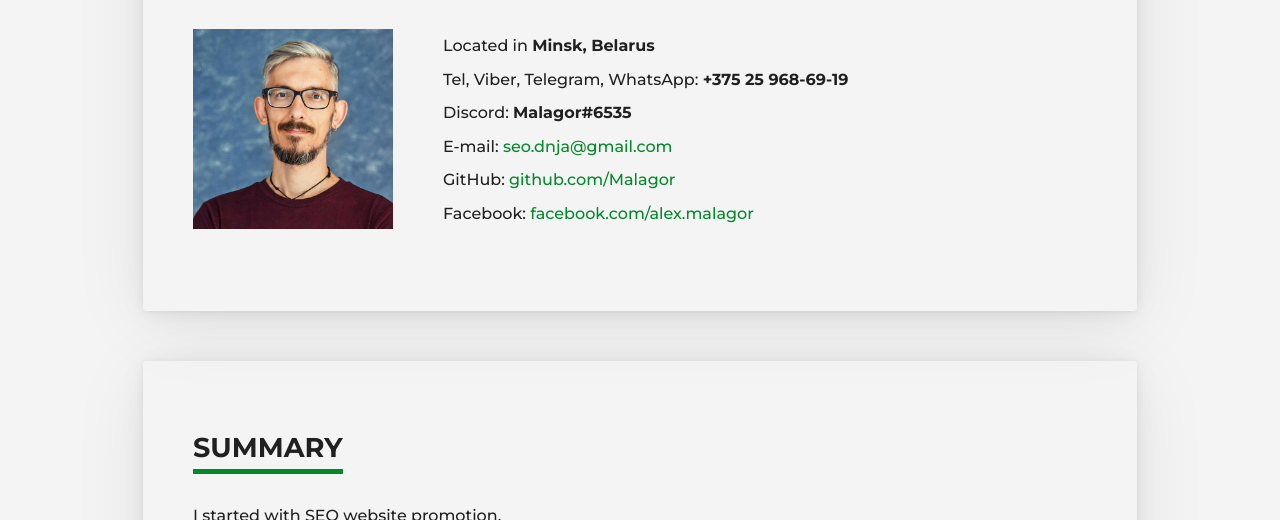
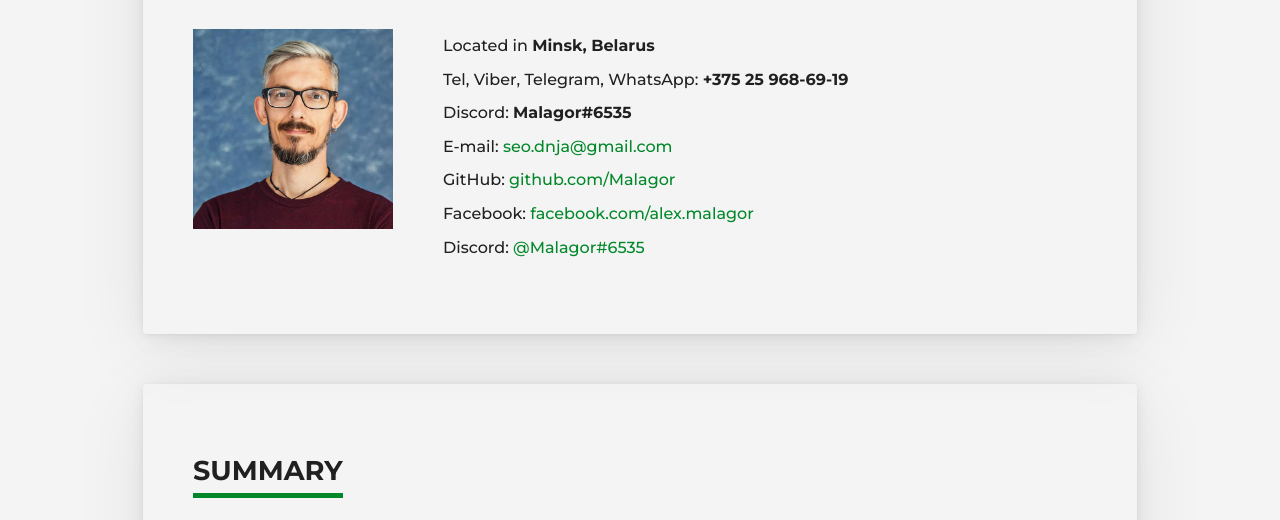
Before and after one commit to Malagor/rsschool-cv, a plain HTML site: page index.html in a window 1280 px wide. Shown: the part 218-738 px from the top of the page. Drawn offline with Linux system fonts and the light colour scheme.

Commit message:
docs: add discord

```diff
--- a/index.html
+++ b/index.html
@@ -343,6 +343,8 @@
                                 <p>GitHub: <a href="https://github.com/Malagor">github.com/Malagor</a></p>
                                 <p>Facebook: <a
                                         href="https://www.facebook.com/alex.malagor">facebook.com/alex.malagor</a></p>
+                                <p>Discord: <a
+                                        href="https://discord.com/login">@Malagor#6535</a></p>
                             </div>
                         </div>
 
```
